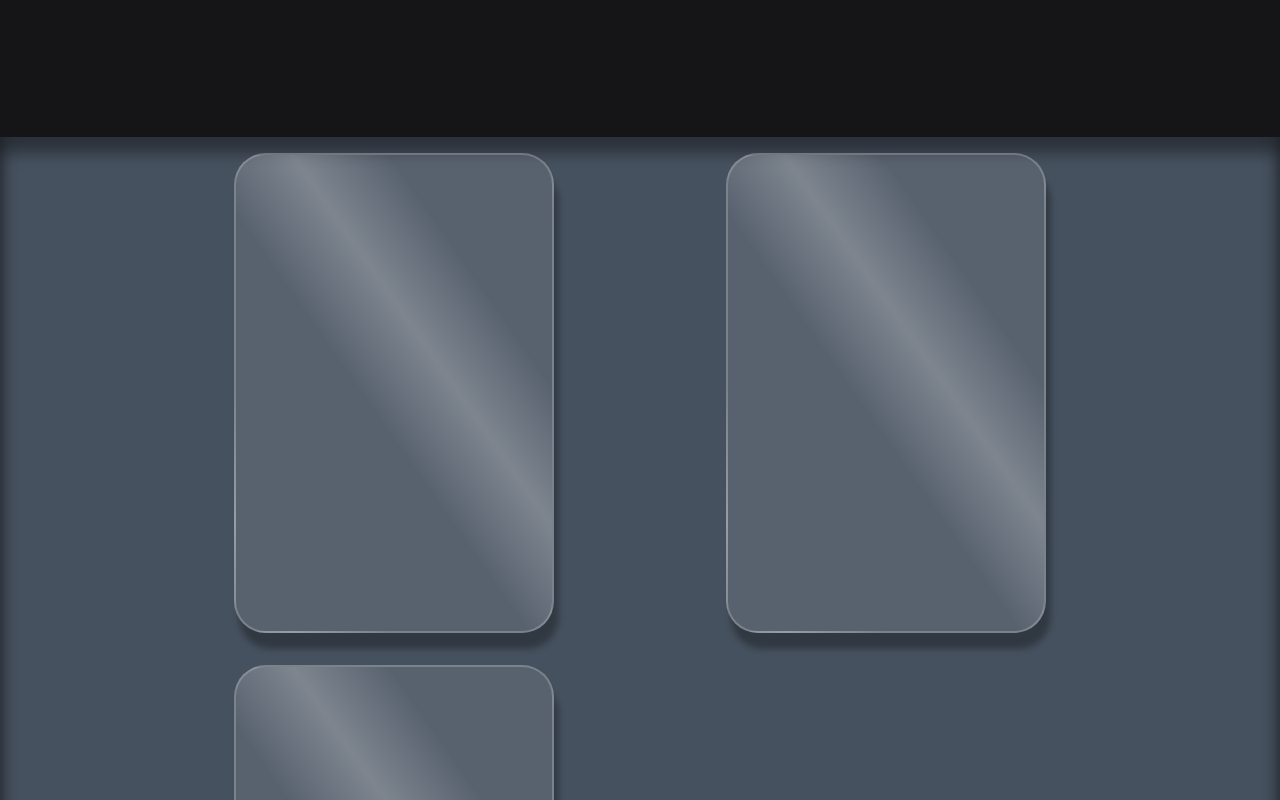
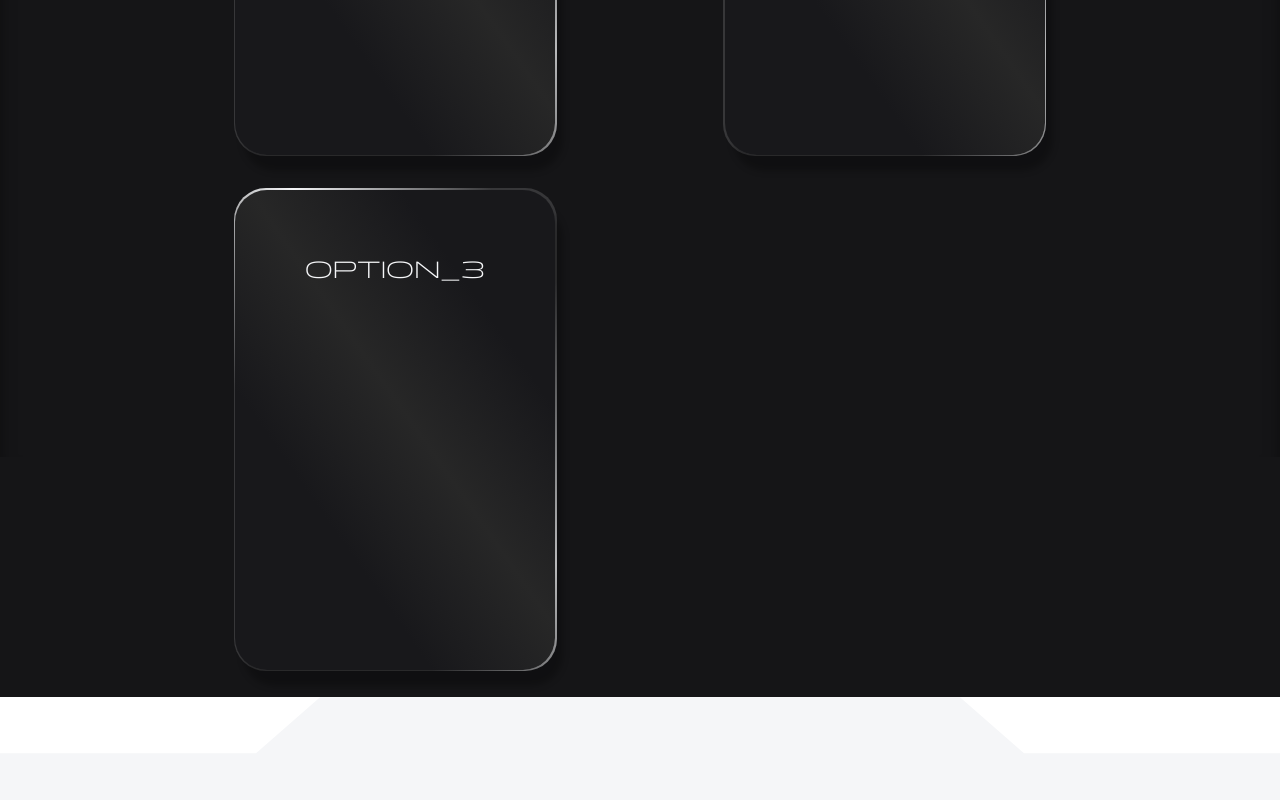
Before and after one commit to hubatrifusz/taxi, an Angular app: page / in a window 1280 px wide. Shown: the part 1260-2060 px from the top of the page. Built offline with nearby package versions, Linux system fonts and the light colour scheme.

Commit message:
reserve-card updates

```diff
--- a/src/app/components/reserve-card/reserve-card.component.html
+++ b/src/app/components/reserve-card/reserve-card.component.html
@@ -1,3 +1,5 @@
-<div class="card">
-
+<div class="cardBorder">
+  <div class="card">
+    <h1 id='title'>{{ title }}</h1>
+  </div>
 </div>
--- a/src/app/components/reserve-card/reserve-card.component.scss
+++ b/src/app/components/reserve-card/reserve-card.component.scss
@@ -1,18 +1,69 @@
 @import "../../../styles/variables";
 
-.card {
+.cardBorder {
+  display: flex;
+  justify-content: center;
+  align-items: center;
+  width: calc(20rem + 3px);
+  height: calc(30rem + 3px);
   margin: 1rem;
-  width: 20rem;
-  aspect-ratio: 1/1.5;
-  background: linear-gradient(55deg, rgba(255, 255, 255, 0.1) 45%, rgba(255, 255, 255, 0.3), rgba(255, 255, 255, 0.1) 75%);;
+  background: linear-gradient(
+    55deg,
+    rgb(55, 55, 57) 30%,
+    $secondary-color,
+    rgb(55, 55, 57) 90%
+  );
+  transition: all 0.3s ease-in-out;
   border-radius: 2rem;
-  border: rgba(255, 255, 255, 0.2) solid 2px;
-  transition: all 0.3s ease-in-out;
-  box-shadow: 0.3rem 1rem 0.4rem rgba(0, 0, 0, 0.3);
+
+  .card {
+    display: flex;
+    justify-content: center;
+    padding: 4rem 0 4rem 0;
+    width: 20rem;
+    height: 30rem;
+    background: linear-gradient(
+      55deg,
+      rgb(24, 24, 27),
+      rgb(24, 24, 27) 30%,
+      rgb(39, 39, 39),
+      rgb(24, 24, 27),
+      rgb(24, 24, 27) 100%
+    );
+    border-radius: inherit;
+    transition: all 0.3s ease-in-out;
+    box-shadow: 0.5rem 1rem 0.4rem rgba(0, 0, 0, 0.25);
+
+    #title {
+      color: $secondary-color;
+      font-family: Panchang;
+      font-weight: 300;
+      text-transform: uppercase;
+    }
+  }
+
+  .card:hover {
+    width: 21rem;
+    height: 31rem;
+    box-shadow: 0.7rem 1.4rem 0.4rem rgba(0, 0, 0, 0.2);
+    background: linear-gradient(
+      55deg,
+      rgb(29, 29, 32),
+      rgb(29, 29, 32) 28%,
+      rgb(49, 49, 49),
+      rgb(29, 29, 32),
+      rgb(29, 29, 32) 98%
+    );
+  }
 }
 
-.card:hover {
-  width: 21rem;
-  border-color: rgba(255, 255, 255, 0.4);
-  box-shadow: 0.7rem 1.4rem 0.4rem rgba(0, 0, 0, 0.15);
+.cardBorder:has(.card:hover) {
+  width: calc(21rem + 3px);
+  height: calc(31rem + 3px);
+  background: linear-gradient(
+    55deg,
+    rgb(65, 65, 67) 30%,
+    $secondary-color,
+    rgb(65, 65, 67) 90%
+  );
 }
--- a/src/app/components/reserve-card/reserve-card.component.ts
+++ b/src/app/components/reserve-card/reserve-card.component.ts
@@ -1,12 +1,12 @@
-import { Component } from '@angular/core';
+import { Component, Input } from '@angular/core';
 
 @Component({
   selector: 'app-reserve-card',
   standalone: true,
   imports: [],
   templateUrl: './reserve-card.component.html',
-  styleUrl: './reserve-card.component.scss'
+  styleUrl: './reserve-card.component.scss',
 })
 export class ReserveCardComponent {
-
+  @Input() title: string = 'placeholder';
 }
--- a/src/app/pages/home/home.component.html
+++ b/src/app/pages/home/home.component.html
@@ -10,9 +10,9 @@
 </section>
 
 <section id="reserveCards">
-  <app-reserve-card></app-reserve-card>
-  <app-reserve-card></app-reserve-card>
-  <app-reserve-card></app-reserve-card>
+  <app-reserve-card [title]="'option_1'"></app-reserve-card>
+  <app-reserve-card [title]="'option_2'"></app-reserve-card>
+  <app-reserve-card [title]="'option_3'"></app-reserve-card>
 </section>
 
 <div style="width: 100%; height: 30vh; background-color: #151517;"></div>
--- a/src/app/pages/home/home.component.scss
+++ b/src/app/pages/home/home.component.scss
@@ -34,7 +34,6 @@
 
 .bulleting {
   width: 100%;
-  height: 60vh;
   display: flex;
   background-color: $main-color;
 }
@@ -42,12 +41,12 @@
 #reserveCards {
   width: 100%;
   display: flex;
-  background-color: $accent-color;
+  background-color: $main-color;
   flex-direction: row;
   justify-content: space-between;
   align-items: center;
   flex-wrap: wrap;
   padding: 0 17% 0 17%;
   height: 100vh;
-  box-shadow: inset 0 1rem 1rem rgba(0, 0, 0, 0.4),inset 0 -1rem 1rem rgba(0, 0, 0, 0.4);
+  box-shadow: inset 0 1rem 1rem rgba(0, 0, 0, 0.4);
 }
```
